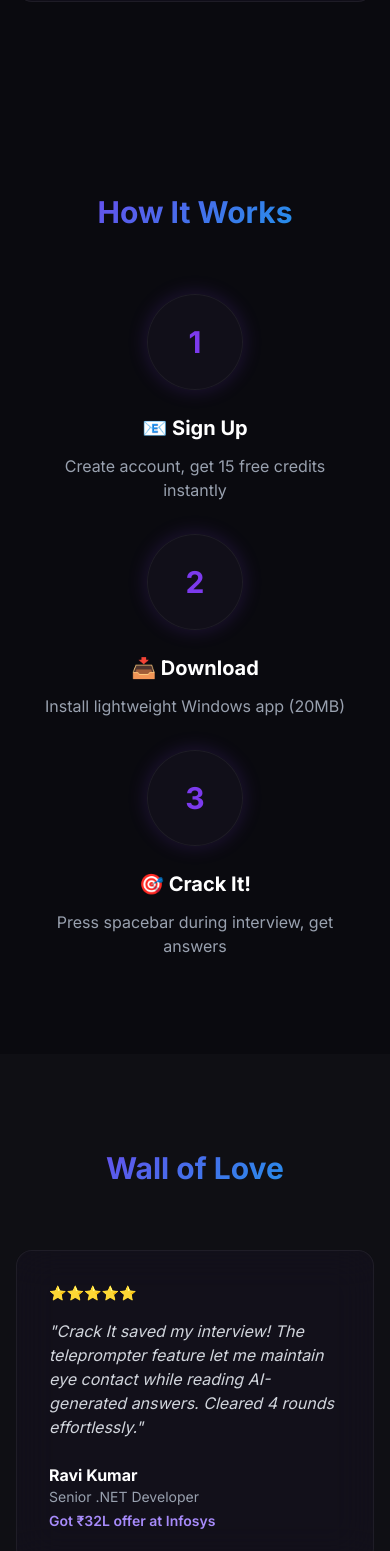
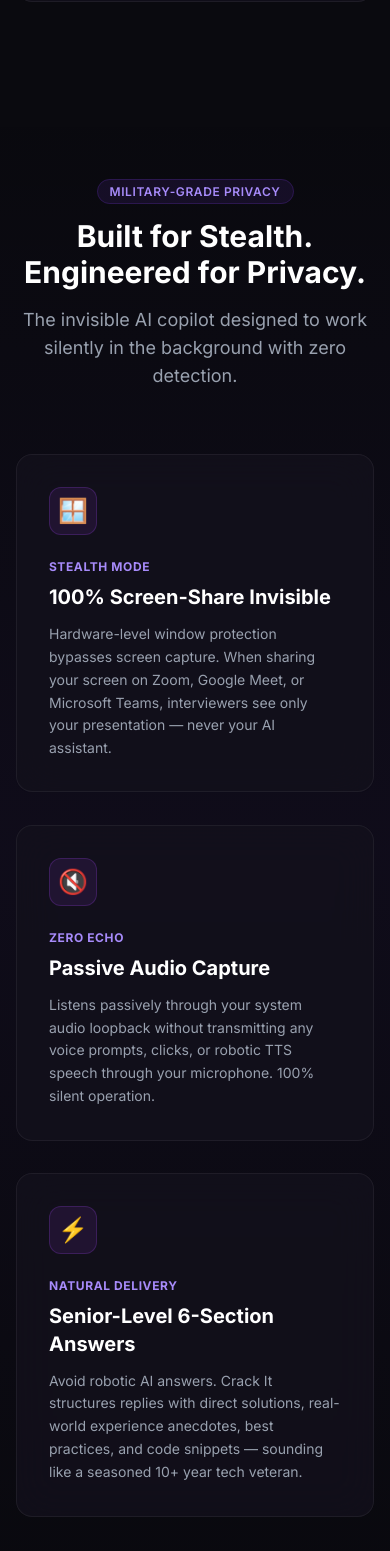
Before and after one commit to madasamy1990/Interview-AI, a Next.js app in the folder website/: page / in a window 390 px wide. Shown: the part 3599-5150 px from the top of the page. Built offline with nearby package versions, Linux system fonts and the light colour scheme; no server answers.

Commit message:
feat: add stealth and privacy guarantee cards to landing page

```diff
--- a/website/app/page.js
+++ b/website/app/page.js
@@ -70,6 +70,58 @@
                 <p className="text-gray-400 leading-relaxed">{feature.desc}</p>
               </div>
             ))}
+          </div>
+        </div>
+      </section>
+
+      {/* Section 2.5: Stealth & Privacy Guarantee */}
+      <section className="py-20 relative bg-gradient-to-b from-transparent via-[#7c3aed]/5 to-transparent">
+        <div className="max-w-7xl mx-auto px-4 sm:px-6 lg:px-8">
+          <div className="text-center max-w-3xl mx-auto mb-16">
+            <span className="bg-[#7c3aed]/10 text-[#a78bfa] border border-[#7c3aed]/20 text-xs font-semibold px-3 py-1 rounded-full uppercase tracking-wider">
+              Military-Grade Privacy
+            </span>
+            <h2 className="text-3xl md:text-5xl font-bold mt-4 mb-4 text-white">
+              Built for Stealth. Engineered for Privacy.
+            </h2>
+            <p className="text-gray-400 text-lg">
+              The invisible AI copilot designed to work silently in the background with zero detection.
+            </p>
+          </div>
+
+          <div className="grid grid-cols-1 md:grid-cols-3 gap-8">
+            <div className="glass-card p-8 rounded-2xl border border-white/10 hover:border-[#7c3aed]/40 transition duration-300 relative overflow-hidden group">
+              <div className="w-12 h-12 rounded-xl bg-purple-500/10 border border-purple-500/20 flex items-center justify-center text-2xl mb-6 text-purple-400">
+                🪟
+              </div>
+              <div className="text-xs font-bold text-[#a78bfa] tracking-wider uppercase mb-2">Stealth Mode</div>
+              <h3 className="text-xl font-bold text-white mb-3">100% Screen-Share Invisible</h3>
+              <p className="text-gray-400 text-sm leading-relaxed">
+                Hardware-level window protection bypasses screen capture. When sharing your screen on Zoom, Google Meet, or Microsoft Teams, interviewers see only your presentation — never your AI assistant.
+              </p>
+            </div>
+
+            <div className="glass-card p-8 rounded-2xl border border-white/10 hover:border-[#7c3aed]/40 transition duration-300 relative overflow-hidden group">
+              <div className="w-12 h-12 rounded-xl bg-purple-500/10 border border-purple-500/20 flex items-center justify-center text-2xl mb-6 text-purple-400">
+                🔇
+              </div>
+              <div className="text-xs font-bold text-[#a78bfa] tracking-wider uppercase mb-2">Zero Echo</div>
+              <h3 className="text-xl font-bold text-white mb-3">Passive Audio Capture</h3>
+              <p className="text-gray-400 text-sm leading-relaxed">
+                Listens passively through your system audio loopback without transmitting any voice prompts, clicks, or robotic TTS speech through your microphone. 100% silent operation.
+              </p>
+            </div>
+
+            <div className="glass-card p-8 rounded-2xl border border-white/10 hover:border-[#7c3aed]/40 transition duration-300 relative overflow-hidden group">
+              <div className="w-12 h-12 rounded-xl bg-purple-500/10 border border-purple-500/20 flex items-center justify-center text-2xl mb-6 text-purple-400">
+                ⚡
+              </div>
+              <div className="text-xs font-bold text-[#a78bfa] tracking-wider uppercase mb-2">Natural Delivery</div>
+              <h3 className="text-xl font-bold text-white mb-3">Senior-Level 6-Section Answers</h3>
+              <p className="text-gray-400 text-sm leading-relaxed">
+                Avoid robotic AI answers. Crack It structures replies with direct solutions, real-world experience anecdotes, best practices, and code snippets — sounding like a seasoned 10+ year tech veteran.
+              </p>
+            </div>
           </div>
         </div>
       </section>
```
